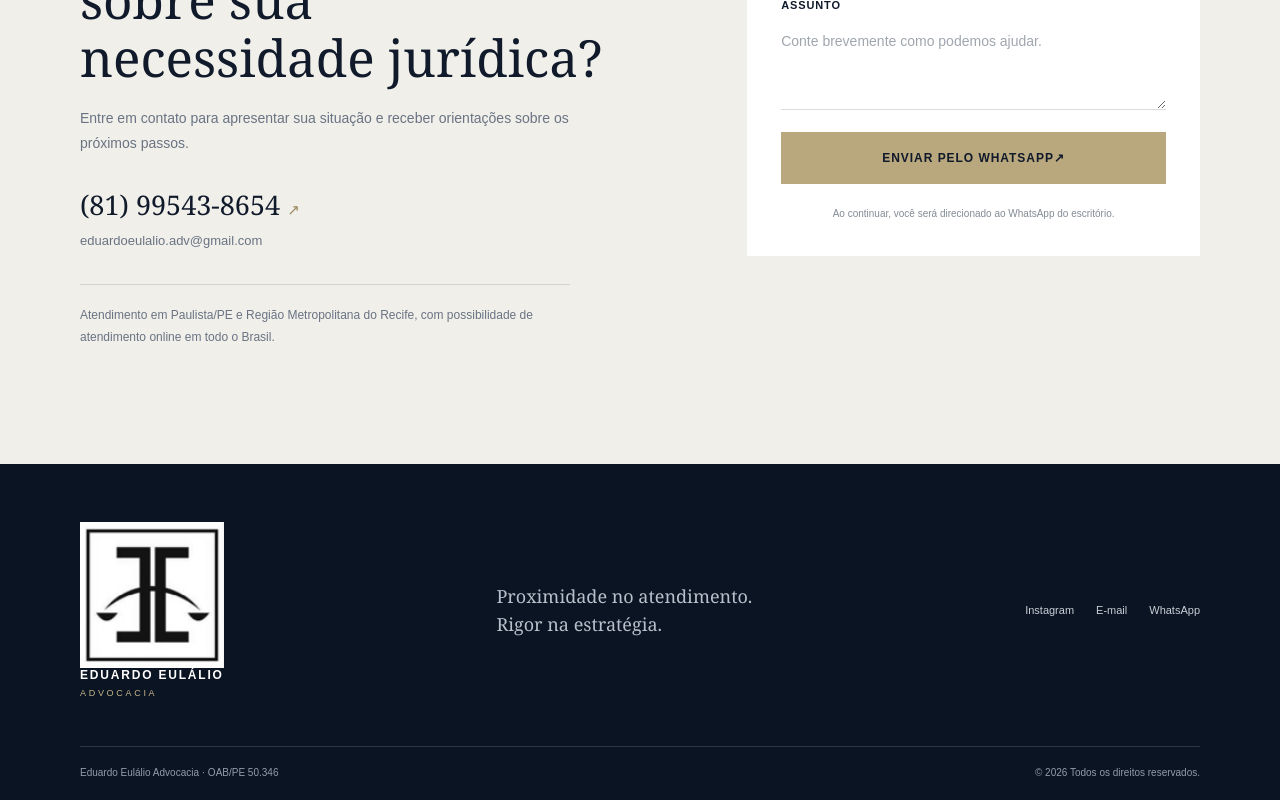
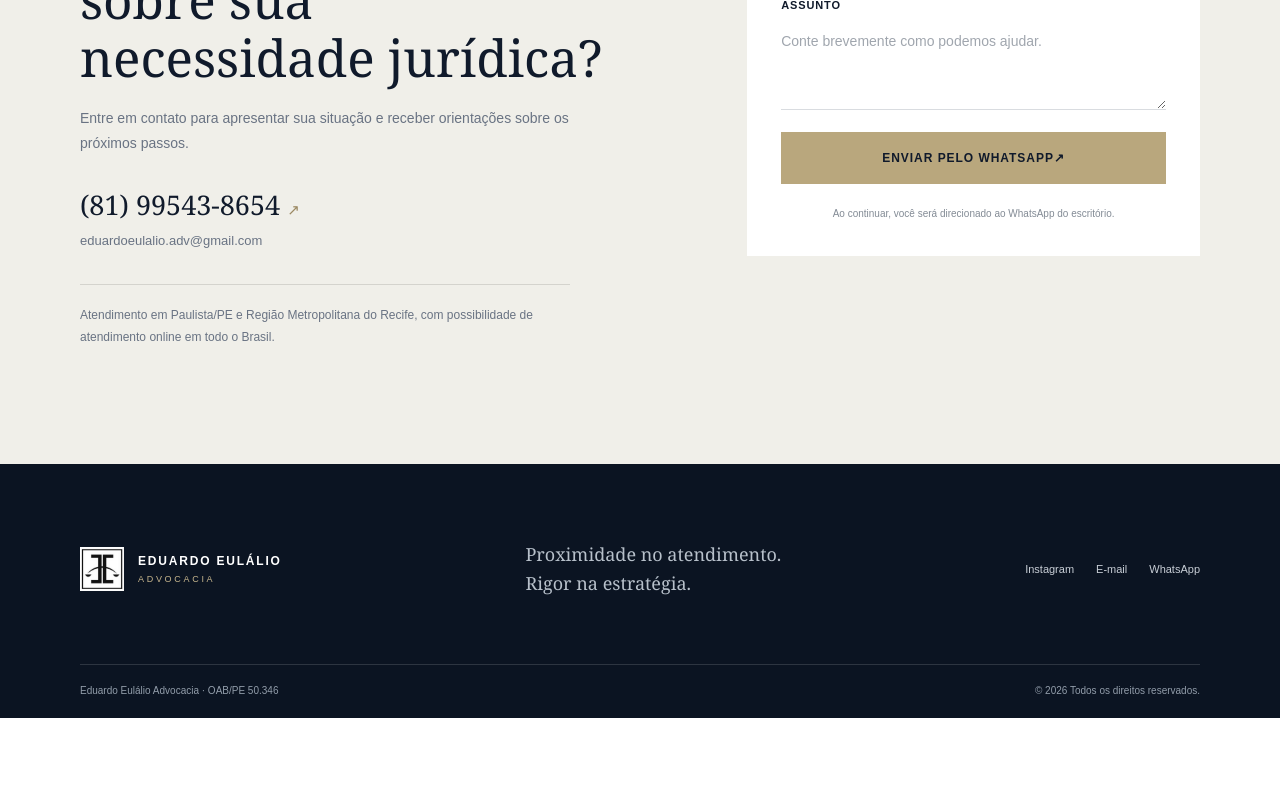
Before and after one commit to Barbaracoosta/eduardoeulalio, a React (Vite) app: page / in a window 1280 px wide. Shown: the part 5628-6428 px from the top of the page. After the commit the page ends 6346 px from the top, so only its background shows below. Built offline with nearby package versions, Linux system fonts and the light colour scheme.

Commit message:
Estiliza marca oficial no rodapé

```diff
--- a/src/components/Footer/Footer.css
+++ b/src/components/Footer/Footer.css
@@ -1,6 +1,6 @@
 .site-footer { padding: 58px 0 22px; background: #0b1422; color: white; }
 .footer-main { display: flex; align-items: center; justify-content: space-between; gap: 30px; padding-bottom: 48px; }
-.footer-brand { color: white; font-size: 12px; font-weight: 700; letter-spacing: .15em; text-decoration: none; }
+.footer-brand { display: flex; align-items: center; gap: 14px; color: white; font-size: 12px; font-weight: 700; letter-spacing: .15em; text-decoration: none; } .footer-brand img { width: 44px; height: 44px; object-fit: contain; background: white; }
 .footer-brand small { display: block; margin-top: 6px; color: #c6b58d; font-size: 9px; font-weight: 400; letter-spacing: .3em; }
 .footer-main p { color: #b7c0ca; font: 18px/1.6 var(--serif); }
 .footer-links { display: flex; gap: 22px; }
```
